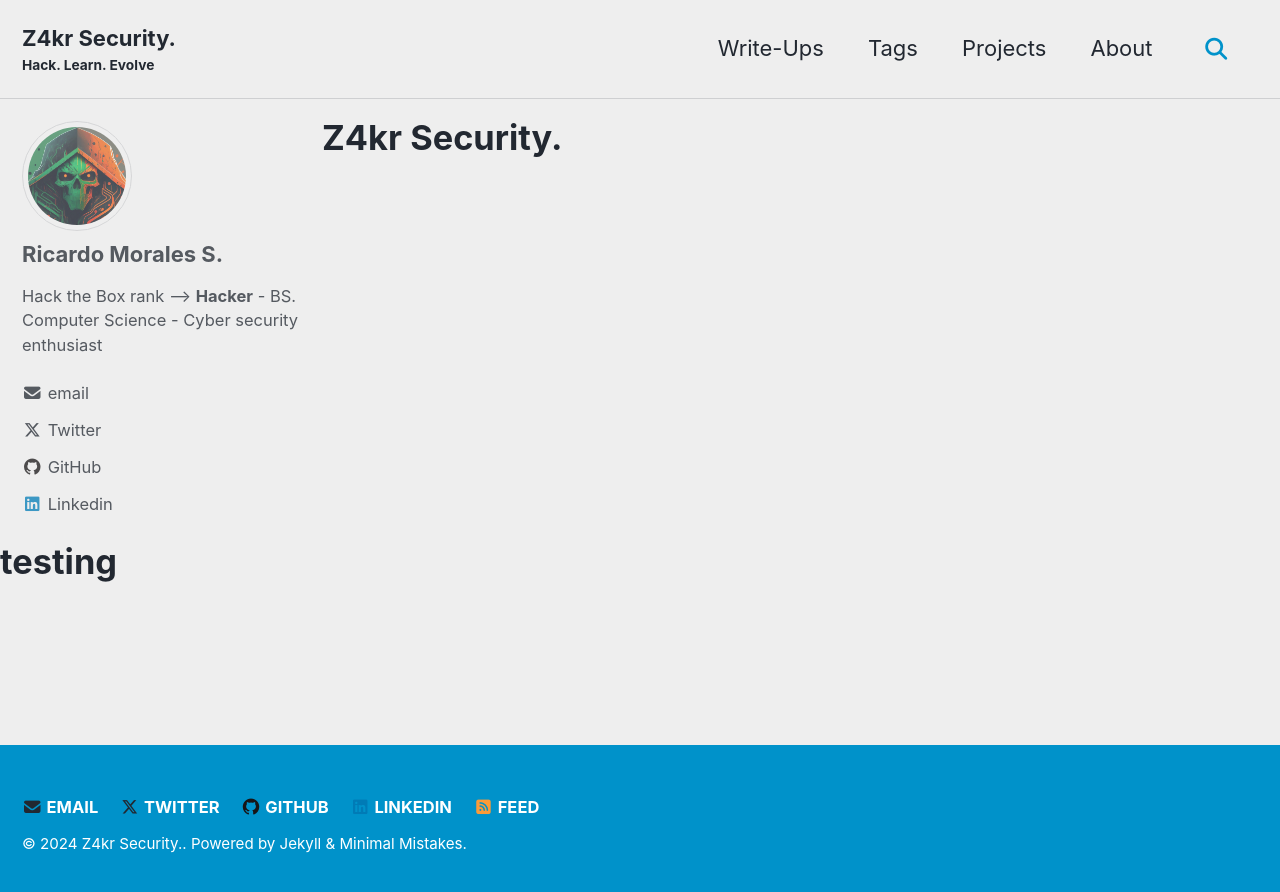
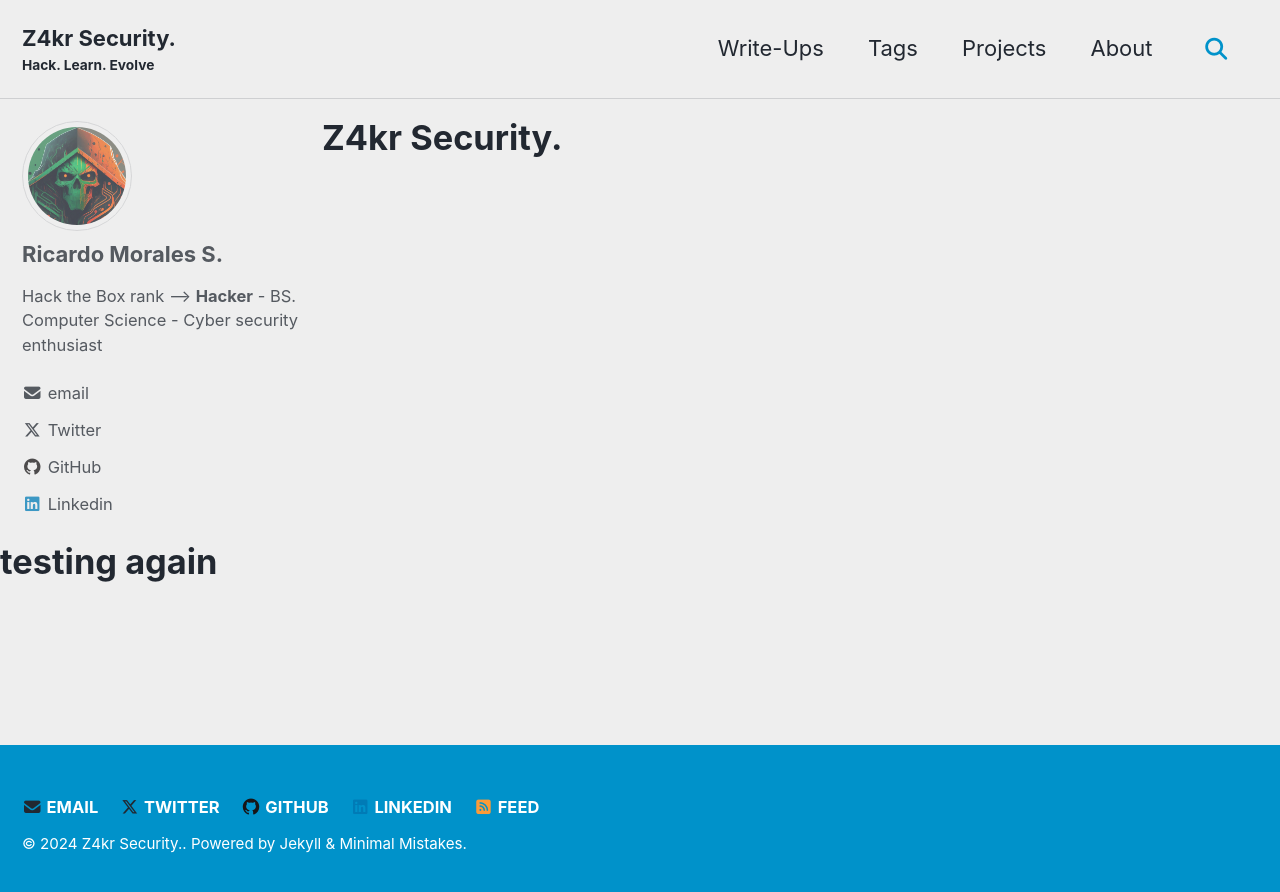
Before and after one commit to Z4kr-Sec/Z4kr-Sec.github.io, a Jekyll site: the page built from index.md, in a window 1280 px wide. Shown: the top 892 px of the page. Built offline with Jekyll 4.4.1, drawn with Linux system fonts in a browser that asks for light colours; cached includes are drawn as plain includes.

Commit message:
learning stuff

```diff
--- a/_layouts/archive.html
+++ b/_layouts/archive.html
@@ -34,4 +34,4 @@
     {%- endfor -%}
   </div>
 </div>
-<h1>testing</h1>
+<h1>testing again</h1>
--- a/_layouts/tags.html
+++ b/_layouts/tags.html
@@ -1,7 +1,7 @@
 ---
 layout: archive
 ---
-
+<h1>gello</h1>
 {{ content }}
 
 {% include posts-taxonomy.html taxonomies=site.tags %}
```
